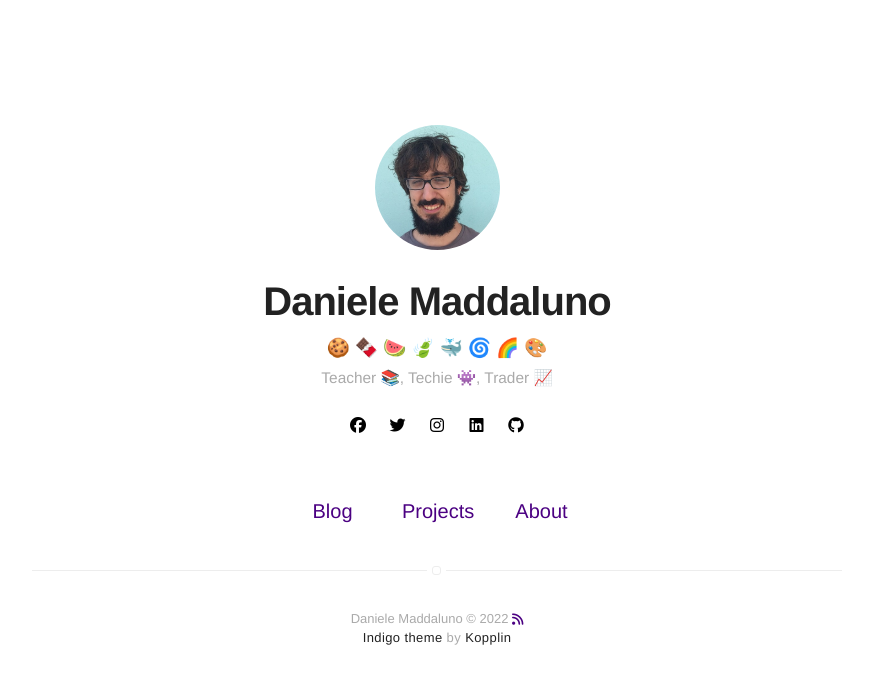
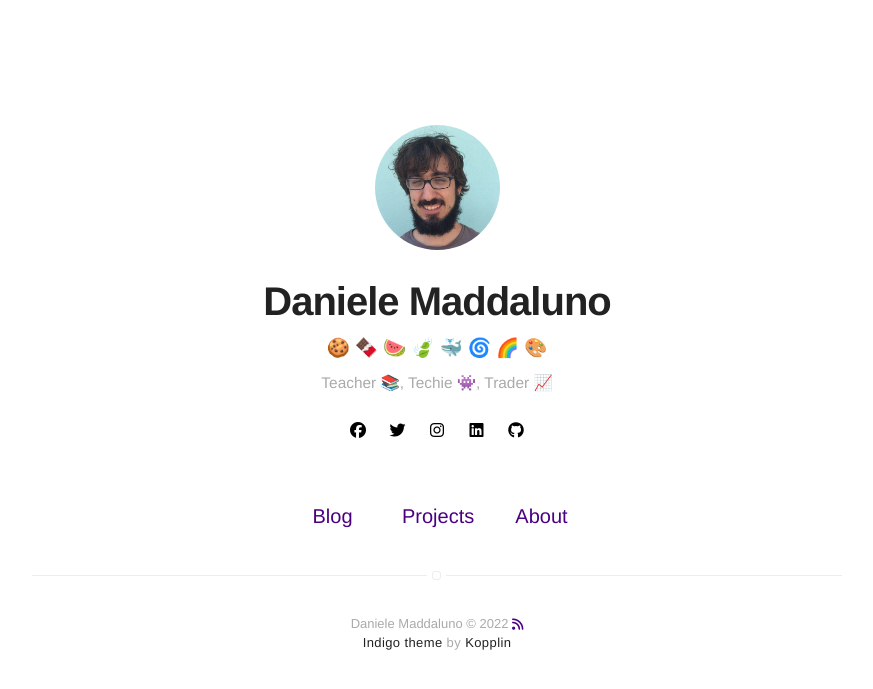
Before and after one commit to danielemaddaluno/danielemaddaluno.github.io, a Jekyll site: the page built from index.html, in a window 1280 px wide. Shown: the top 689 px of the page, without its empty margins (203-1076 px from the left). Built offline with Jekyll 4.4.1, drawn with Linux system fonts in a browser that asks for light colours; nearby versions of some CDN libraries.

Commit message:
Updated config.yml

```diff
--- a/_config.yml
+++ b/_config.yml
@@ -1,6 +1,6 @@
 # main text of home
 title: Daniele Maddaluno
-bio: 🍪 🍫 🍉 🍃 🐳 🌀 🌈 🎨<br><div style="margin-top&colon; 10px;font-size&colon; smaller;">Teacher 📚, Techie 👾, Trader 📈</div>
+bio: 🍪 🍫 🍉 🍃 🐳 🌀 🌈 🎨<br><div style="margin-top&colon; 15px;font-size&colon; smaller;">Teacher 📚, Techie 👾, Trader 📈</div>
 
 # Teacher 📚, Tech-Trotter 👾, Trader 📈
 # Teacher :books:, Tech-Trotter :space_invader:, Trader :chart_with_upwards_trend:</div>
```
